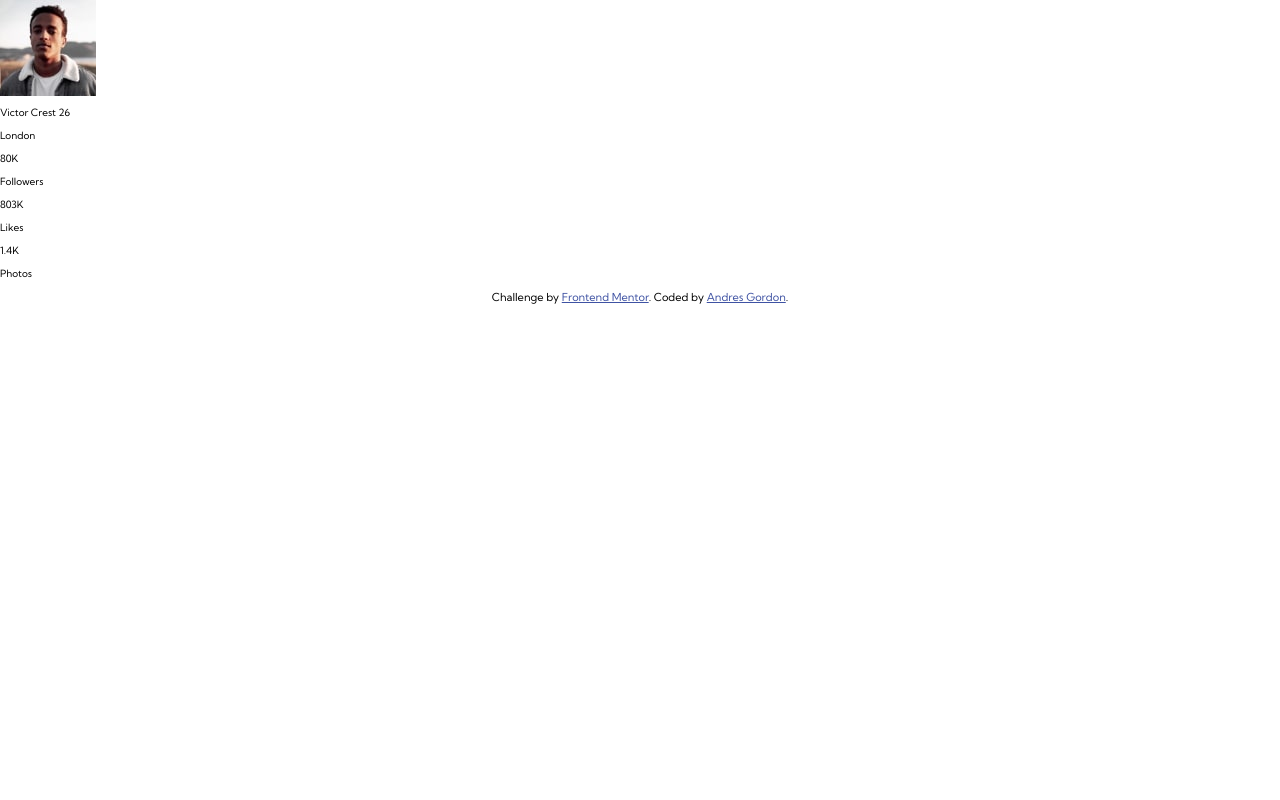
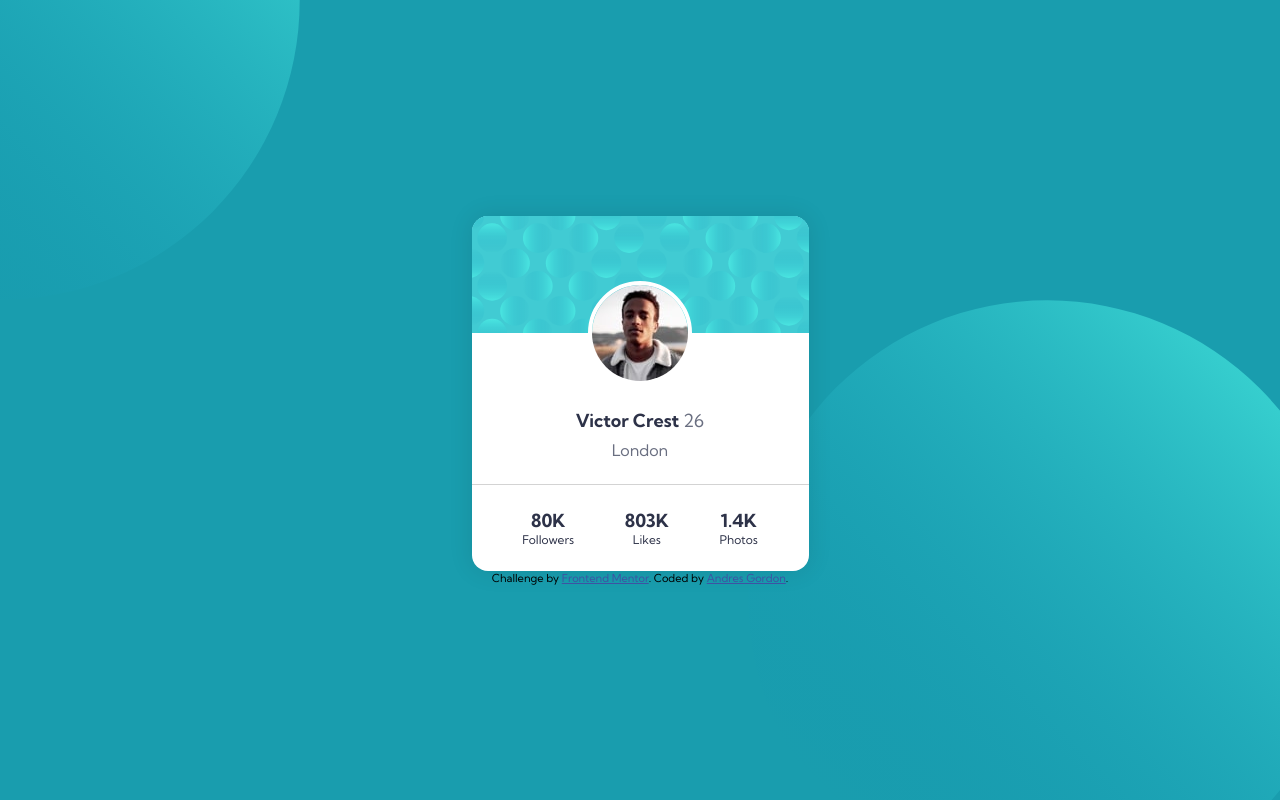
Before and after one commit to andresgrdn/profile-card-component-main, a plain HTML site: page index.html in a window 1280 px wide. Drawn offline with Linux system fonts and the light colour scheme.

Commit message:
Finished card styles

```diff
--- a/index.html
+++ b/index.html
@@ -20,7 +20,7 @@
     <div class="card__background"></div>
 
     <div class="user">
-      <img class="user__photo" src="./images/image-victor.jpg" alt="Man looking at the camera">
+      <img class="user__photo" src="./images/image-victor.jpg" alt="Man looking at the camera" width="96px" height="96px">
 
       <p class="user__name">Victor Crest <span>26</span></p>
       <p class="user__city">London</p>
@@ -28,17 +28,17 @@
 
     <div class="user__statistics">
       <div>
-        <p>80K</p>
+        <p class="counter">80K</p>
         <p>Followers</p>
       </div>
 
       <div>
-        <p>803K</p>
+        <p class="counter">803K</p>
         <p>Likes</p>
       </div>
 
       <div>
-        <p>1.4K</p>
+        <p class="counter">1.4K</p>
         <p>Photos</p>
       </div>
     </div>
--- a/styles/main.css
+++ b/styles/main.css
@@ -11,10 +11,20 @@ The designs were created to the following widths:
 
   --color-neutral: hsl(0, 0%, 59%);
 
+  --font-size-xs: 1.2rem;
+  --font-size-sm: 1.6rem;
   --font-size-md: 1.8rem;
 
   --regular: 400;
   --bold: 700;
+}
+
+* {
+  box-sizing: border-box;
+}
+
+p {
+  margin: 0;
 }
 
 html {
@@ -27,6 +37,7 @@ body {
   min-width: 375px;
   min-height: 100vh;
   font-family: 'Kumbh Sans', sans-serif;
+  font-size: var(--font-size-md);
 }
 
 img {
@@ -41,3 +52,109 @@ img {
 .attribution a {
   color: hsl(228, 45%, 44%);
 }
+
+body {
+  display: grid;
+  place-content: center;
+
+  background-color: var(--color-primary);
+  background-image:
+    url("../images/bg-pattern-top.svg"),
+    url("../images/bg-pattern-top.svg");
+
+  background-position:
+    -300px -300px,
+    110% 300px;
+
+  background-size:
+    600px,
+    600px;
+
+  background-repeat:
+    no-repeat,
+    no-repeat,
+    no-repeat;
+}
+
+.card {
+  box-shadow: 0 0 24px rgba(0, 0, 0, 0.10);
+  border-radius: 16px;
+  margin: 0;
+  width: 25vw;
+  min-width: 337px;
+  height: auto;
+  min-height: 355px;
+
+  background-color: white;
+  color: var(--color-primary-dark);
+  overflow: auto;
+}
+
+.card__background {
+  width: 100%;
+  height: 33%;
+
+  background-color: hsl(187, 75%, 50%);
+  background-image: url("../images/bg-pattern-card.svg");
+  background-position: center;
+}
+
+.card .user {
+  position: relative;
+
+  border-bottom: 1px solid lightgray;
+  padding-top: 76px;
+  padding-bottom: 24px;
+
+  text-align: center;
+}
+
+.user__photo {
+  position: absolute;
+  top: -52px;
+  left: calc(50% - 52px);
+
+  border: 4px solid white;
+  border-radius: 50%;
+  width: 104px;
+  height: 104px;
+
+  object-fit: cover;
+  object-position: center;
+}
+
+.user__name {
+  margin-bottom: 8px;
+
+  font-weight: var(--bold);
+}
+
+.user__name span,
+.user__city {
+  font-weight: var(--regular);
+
+  color: var(--color-primary-grayish);
+}
+
+.user__city {
+  font-size: var(--font-size-sm);
+}
+
+.user__statistics {
+  display: flex;
+  justify-content: space-evenly;
+  align-items: center;
+
+  padding: 24px 0;
+
+  text-align: center;
+}
+
+.user__statistics .counter {
+  font-size: var(--font-size-md);
+  font-weight: var(--bold);
+}
+
+.user__statistics p {
+  font-size: var(--font-size-xs);
+}
```
